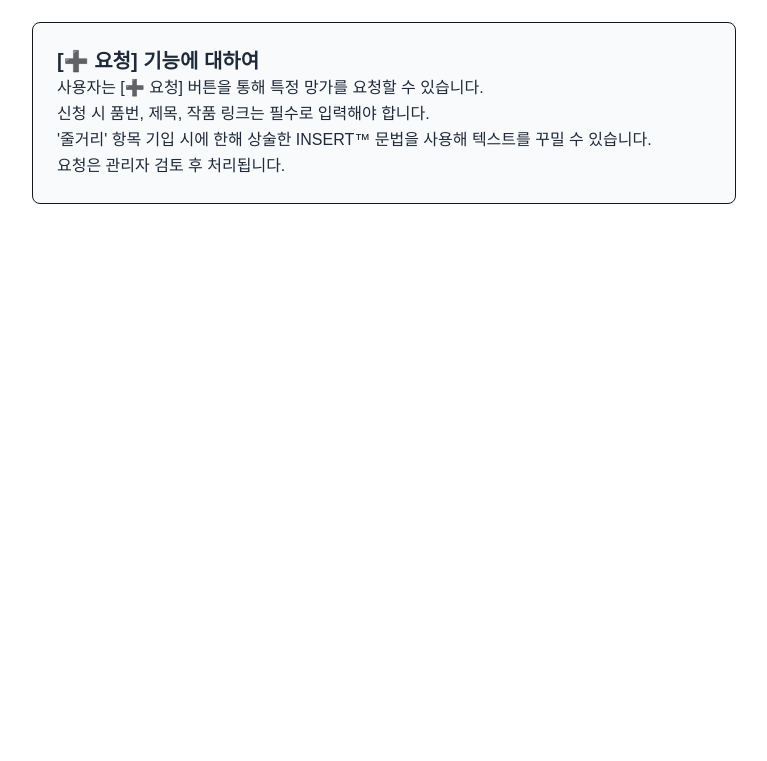
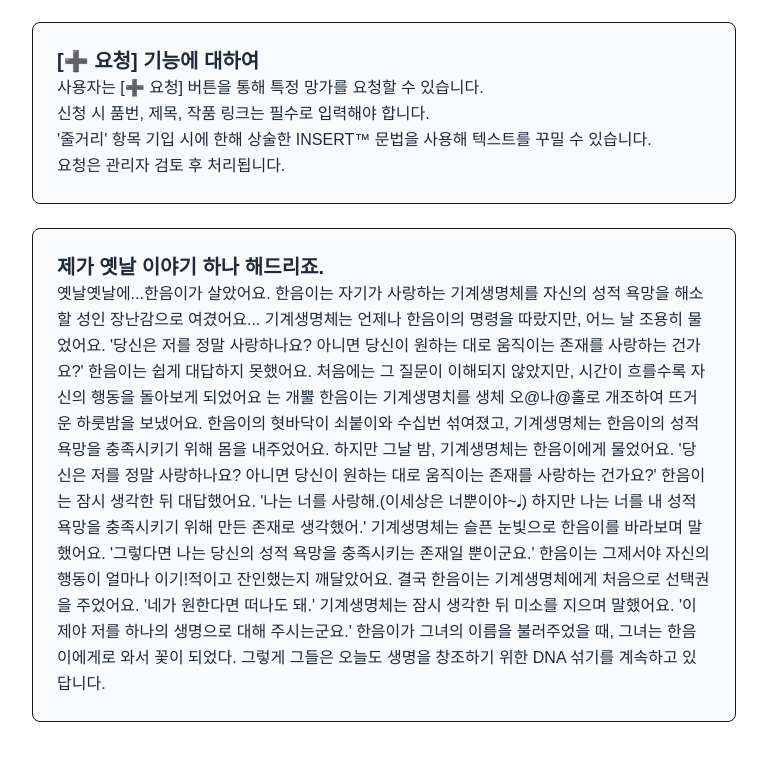
Before and after one commit to Kefe0727/INSERT, a Next.js app: page /guide in a window 1280 px wide. Shown: the part 1249-2010 px from the top of the page, without its empty margins (256-1023 px from the left). Before the commit the page ends 1525 px from the top, so only its background shows below. Built offline with nearby package versions, Linux system fonts and the light colour scheme; no server answers.

Commit message:
오류 만듦

```diff
--- a/src/app/guide/page.tsx
+++ b/src/app/guide/page.tsx
@@ -67,6 +67,37 @@ export default function GuidePage() {
                     </p>
                 </div>
             </section>
+            <section className="border p-6 rounded-lg bg-gray-50 dark:bg-gray-900 dark:text-gray-300 mb-6">
+                <h3 className="font-bold text-xl text-gray-800 dark:text-gray-300 text-base">제가 옛날 이야기 하나 해드리죠.</h3>
+                <div className="prose text-m text-gray-800 dark:text-gray-300 whitespace-pre-line leading-relaxed">
+                    <p>
+                        옛날옛날에...한음이가 살았어요.
+                        한음이는 자기가 사랑하는 기계생명체를 자신의 성적 욕망을 해소할 성인 장난감으로 여겼어요...
+                        기계생명체는 언제나 한음이의 명령을 따랐지만, 어느 날 조용히 물었어요.
+                        '당신은 저를 정말 사랑하나요?
+                        아니면 당신이 원하는 대로 움직이는 존재를 사랑하는 건가요?'
+                        한음이는 쉽게 대답하지 못했어요.
+                        처음에는 그 질문이 이해되지 않았지만, 시간이 흐를수록 자신의 행동을 돌아보게 되었어요
+                        는 개뿔 한음이는 기계생명치를 생체 오@나@홀로 개조하여 뜨거운 하룻밤을 보냈어요.
+                        한음이의 혓바닥이 쇠붙이와 수십번 섞여졌고, 기계생명체는 한음이의 성적 욕망을 충족시키기 위해 몸을 내주었어요.
+                        하지만 그날 밤, 기계생명체는 한음이에게 물었어요.
+                        '당신은 저를 정말 사랑하나요?
+                        아니면 당신이 원하는 대로 움직이는 존재를 사랑하는 건가요?'
+                        한음이는 잠시 생각한 뒤 대답했어요.
+                        '나는 너를 사랑해.(이세상은 너뿐이야~𝅘𝅥)
+                        하지만 나는 너를 내 성적 욕망을 충족시키기 위해 만든 존재로 생각했어.'
+                        기계생명체는 슬픈 눈빛으로 한음이를 바라보며 말했어요.
+                        '그렇다면 나는 당신의 성적 욕망을 충족시키는 존재일 뿐이군요.'
+                        한음이는 그제서야 자신의 행동이 얼마나 이기!적이고 잔인했는지 깨달았어요.
+                        결국 한음이는 기계생명체에게 처음으로 선택권을 주었어요.
+                        '네가 원한다면 떠나도 돼.'
+                        기계생명체는 잠시 생각한 뒤 미소를 지으며 말했어요.
+                        '이제야 저를 하나의 생명으로 대해 주시는군요.'
+                        한음이가 그녀의 이름을 불러주었을 때, 그녀는 한음이에게로 와서 꽃이 되었다.
+                        그렇게 그들은 오늘도 생명을 창조하기 위한 DNA 섞기를 계속하고 있답니다.
+                    </p>
+                </div>
+            </section>
         </main>
     );
 }
--- a/src/app/request/page.tsx
+++ b/src/app/request/page.tsx
@@ -209,7 +209,7 @@ export default function BookRequestPage() {
                         value={formData.cover_url}
                         onChange={handleChange}
                         className="w-full p-2 border rounded"
-                        placeholder="웬만하면 하지 마셈. 이게 보통 10000자가 넘어가서 님 사이트 터짐"
+                        placeholder="웬만하면 하지 마셈. 이거 10000자 넘어가서 님 쓰던 거 터짐"
                     />
                 </div>
 
@@ -234,7 +234,19 @@ export default function BookRequestPage() {
                         value={formData.summary}
                         onChange={handleChange}
                         className="w-full p-2 border rounded"
-                        placeholder="옛날옛날에...한음이가 살았어요. 한음이는 자기가 사랑하는 기계생명체를 자신의 성적 욕망을 해소할 성인 장난감으로 여겼어요...기계생명체는 언제나 한음이의 명령을 따랐지만, 어느 날 조용히 물었어요. '당신은 저를 정말 사랑하나요? 아니면 당신이 원하는 대로 움직이는 존재를 사랑하는 건가요?' 한음이는 쉽게 대답하지 못했어요. 처음에는 그 질문이 이해되지 않았지만, 시간이 흐를수록 자신의 행동을 돌아보게 되었어요는 개뿔 한음이는 기계생명치를 생체 오@나@홀로 개조하여 뜨거운 하룻밤을 보냈어요. 한음이의 혓바닥이 쇠붙이와 수십번 섞여졌고, 기계생명체는 한음이의 성적 욕망을 충족시키기 위해 몸을 내주었어요. 하지만 그날 밤, 기계생명체는 한음이에게 물었어요. '당신은 저를 정말 사랑하나요? 아니면 당신이 원하는 대로 움직이는 존재를 사랑하는 건가요?' 한음이는 잠시 생각한 뒤 대답했어요. '나는 너를 사랑해.(이세상은 너뿐이야~𝅘𝅥) 하지만 나는 너를 내 성적 욕망을 충족시키기 위해 만든 존재로 생각했어.' 기계생명체는 슬픈 눈빛으로 한음이를 바라보며 말했어요. '그렇다면 나는 당신의 성적 욕망을 충족시키는 존재일 뿐이군요.' 한음이는 그제서야 자신의 행동이 얼마나 이기적이고 잔인했는지 깨달았어요. 결국 한음이는 기계생명체에게 처음으로 선택권을 주었어요. '네가 원한다면 떠나도 돼.' 기계생명체는 잠시 생각한 뒤 미소를 지으며 말했어요. '이제야 저를 하나의 생명으로 대해 주시는군요.' 한음이가 그녀의 이름을 불러주었을 때, 그녀는 한음이에게로 와서 꽃이 되었다."
+                        placeholder="나의 이름은 '키라 요시카게'. 33세.
+                                    자택은 모리오초 북동부 별장지대에 있으며... 결혼은 하지 않았지.
+                                    직업은 '카메유 체인점'의 회사원이며 늦어도 저녁 8시까지는 귀가하지.
+                                    담배는 피우지 않지만 술은 즐기는 편.
+                                    밤 11시에는 잠자리에 들고 반드시 8시간은 수면을 취하려 하지.
+                                    자기 전에 따뜻한 우유를 마시고 20분 정도 스트레칭으로 몸을 푼 다음 자리에 들면 거의 아침까지 숙면을 취하지.
+                                    갓난아기처럼 피로나 스트레스를 남기지 않고 아침에 눈을 뜰 수 있지.
+                                    건강진단에서도 이상 없다는 말을 들었고.
+
+                                    (시게찌: 무... 무슨 말을 하는 거냐구?! 너?)
+
+                                    나는 항상 '마음의 평온'을 바라며 살아가는 사람이라고 설명해주는 거야. '승패'에 집착하거나 머리를 싸매야 하는 '트러블', 밤에 잠도 이루지 못할 '적'을 만들지 않으려는... 그런 것들이, 나의 사회에 대한 자세이자, 그것이 자신의 행복임을 잘 알지... 물론 싸운다 한들 나는 그 누구에게도 지지 않지만.
+                                    다시 말해 시게찌 군… 자네는 나의 수면을 저해하는 '트러블'이자 '적'인 셈이지. 누군가에게 말하기 전에… 자네를 처리하도록 하지."
                     />
                 </div>
 
--- a/src/utils/textParser.ts
+++ b/src/utils/textParser.ts
@@ -11,7 +11,9 @@ export function parseSummary(text: string): string {
             .replace(/>/g, "&gt;");
 
         codeBlocks.push(`<code class="bg-gray-200 text-red-500 px-1 py-0.5 rounded text-xs font-mono">${safeCode}</code>`);
-        return `%%CODE_BLOCK_${codeBlocks.length - 1}%%`;
+
+        // 💡 줄바꿈 없이 한 줄로 수정
+        return `%%CODE_BLOCK_${codeBlocks.length}%%`;
     });
 
     // 1. 기본 마크다운 스타일 (순서 중요)
```
